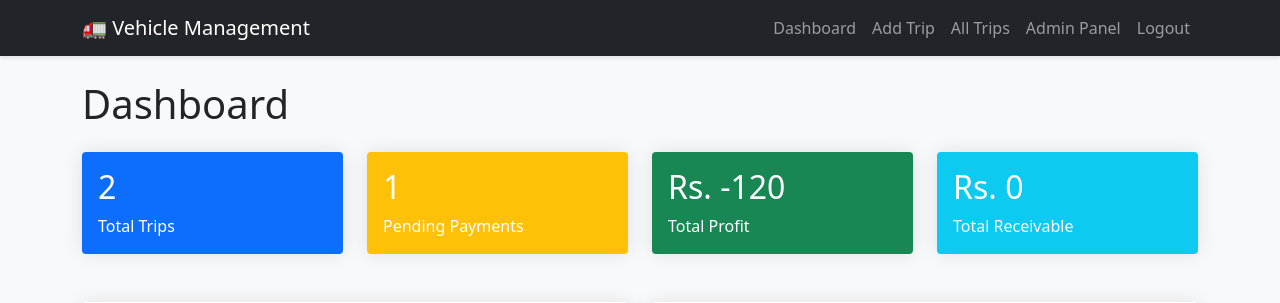
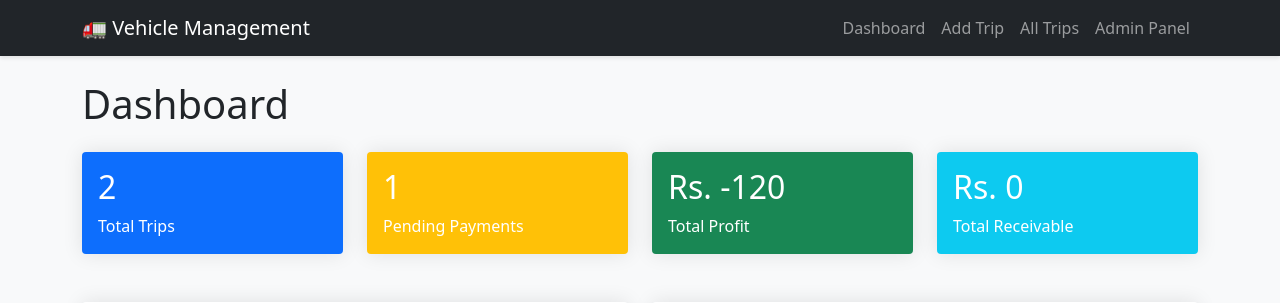
Before and after one commit to usama99/vehicle-management, a Django app: page / in a window 1280 px wide. Shown: the top 303 px of the page. Run offline with Django 5.2, Linux system fonts and the light colour scheme; data comes from the database, SQL or seed files in the repository; parts of the project's set-up code (start-up, migrations or seed data) failed here and were passed over.

Commit message:
logout updated

```diff
--- a/logistics/templates/base.html
+++ b/logistics/templates/base.html
@@ -34,9 +34,9 @@
                     <li class="nav-item">
                         <a class="nav-link" href="/admin/">Admin Panel</a>
                     </li>
-                    <li class="nav-item">
-                        <a class="nav-link" href="{% url 'logout' %}">Logout</a>
-                    </li>
+<!--                    <li class="nav-item">-->
+<!--                        <a class="nav-link" href="{% url 'logout' %}">Logout</a>-->
+<!--                    </li>-->
                 </ul>
             </div>
         </div>
```
